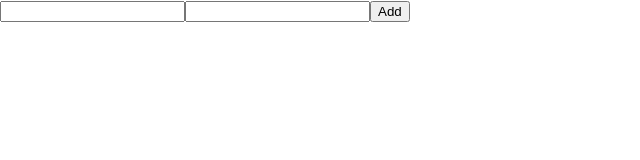
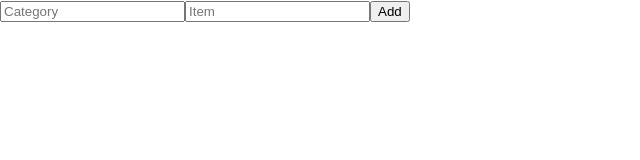
Before and after one commit to arkinmodi/List-App-React, a React (Create React App) app: page / in a window 1280 px wide. Shown: the top 160 px of the page, without its empty margins (0-640 px from the left). Built offline with nearby package versions, Linux system fonts and the light colour scheme.

Commit message:
Added placeholders for text boxes

```diff
--- a/src/App.js
+++ b/src/App.js
@@ -161,6 +161,7 @@ class App extends React.Component {
             this.setState({ inputCategory: event.target.value })
           }
           value={this.state.inputCategory}
+          placeholder="Category"
         />
 
         {/* Item Input Box */}
@@ -168,6 +169,7 @@ class App extends React.Component {
           type="text"
           onChange={(event) => this.setState({ inputItem: event.target.value })}
           value={this.state.inputItem}
+          placeholder="Item"
         />
 
         {/* Submit Button */}
```
